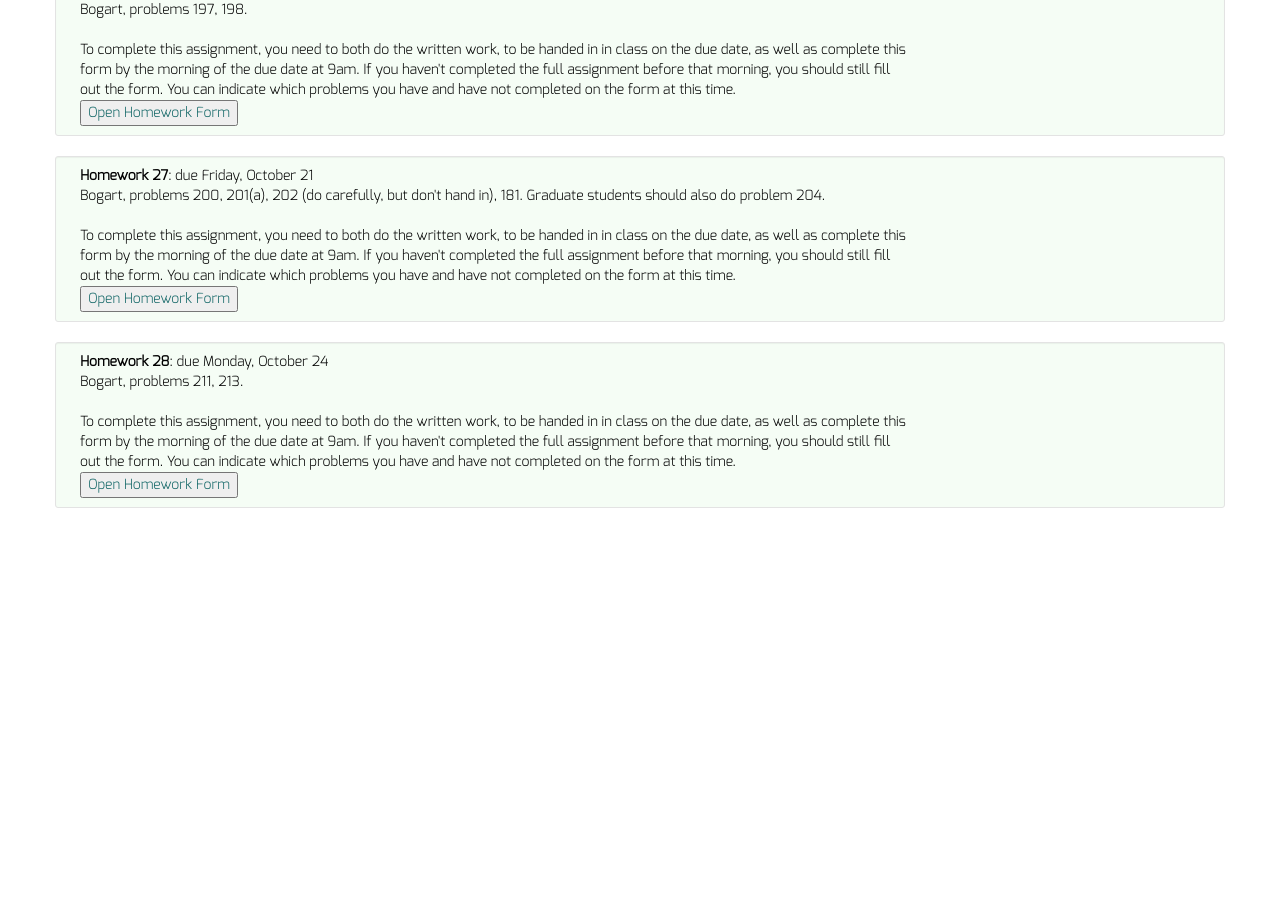
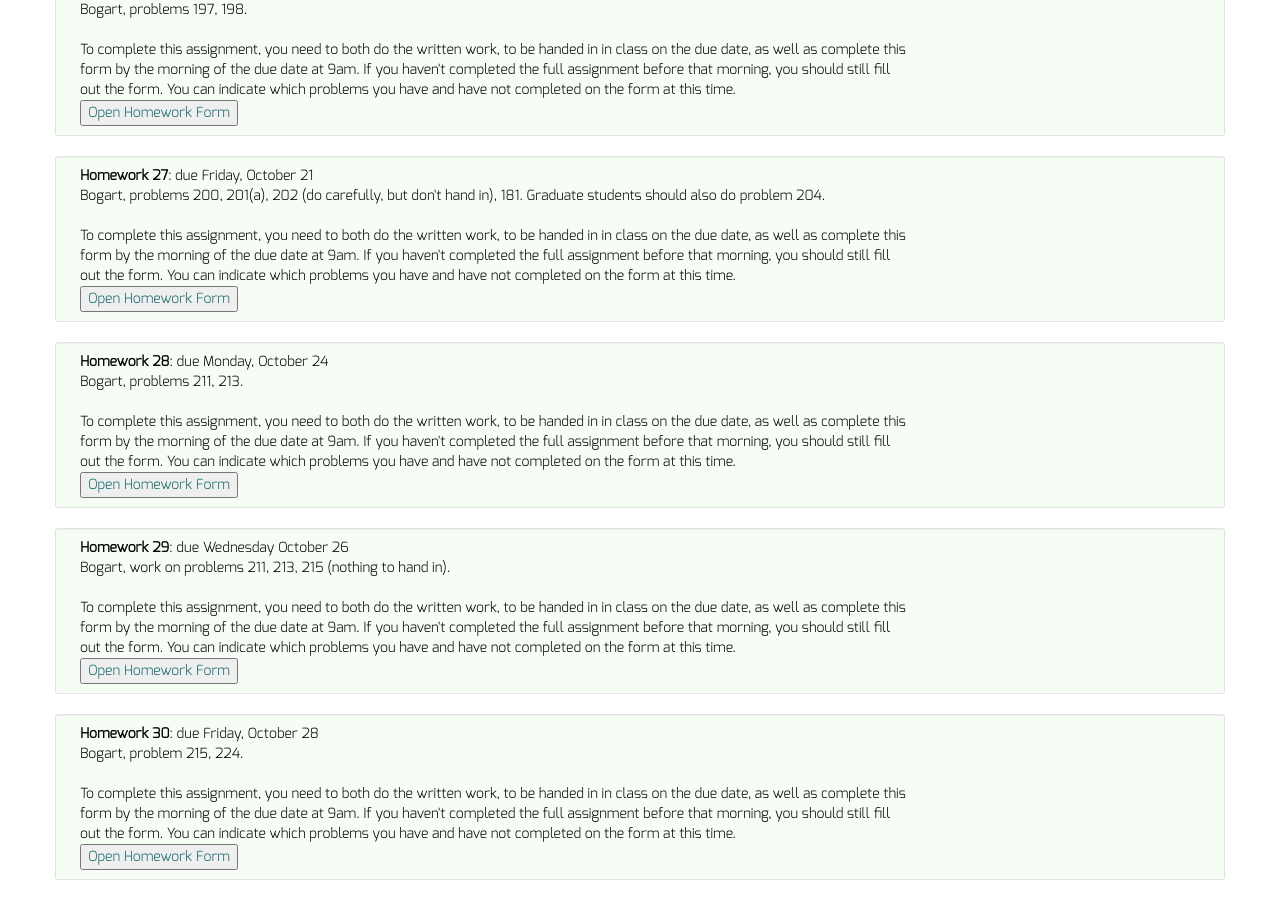
Before and after one commit to dkrashen/combinatorics, a Jekyll site: the page built from hw/index.html, in a window 1280 px wide and 900 px high, scrolled down 3834 px. Built offline with Jekyll 4.4.1, drawn with Linux system fonts in a browser that asks for light colours; before the commit the page ends 4362 px from its top, so only the background shows below that.

Commit message:
add homework

```diff
--- a/_data/homework.yml
+++ b/_data/homework.yml
@@ -108,3 +108,11 @@
   description: "Bogart, problems 211, 213."
   due: "Monday, October 24"
   newformlink: "https://docs.google.com/forms/d/e/1FAIpQLSfTwqMHLMCpXXf1dTlitnkoZ1xK_vLhTHSzEattAp4beE4N-g/viewform"
+- title: "Homework 29"
+  description: "Bogart, work on problems 211, 213, 215 (nothing to hand in)."
+  due: "Wednesday October 26"
+  newformlink: ""
+- title: "Homework 30"
+  description: "Bogart, problem 215, 224."
+  due: "Friday, October 28"
+  newformlink: ""
```
